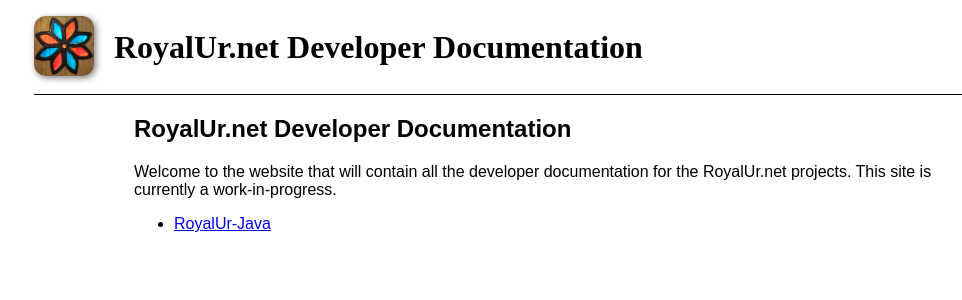
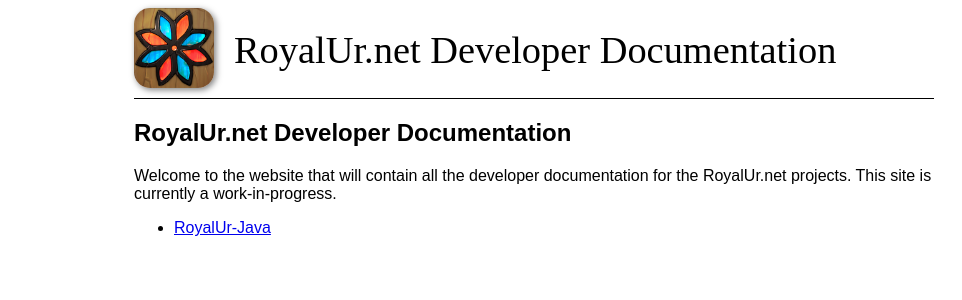
Before and after one commit to RoyalUr/royalur.github.io, a Jekyll site: the page built from DeveloperDocs/HOME.md, in a window 1280 px wide. Shown: the top 300 px of the page, without its empty margins (114-1076 px from the left). Built offline with Jekyll 4.4.1, drawn with Linux system fonts in a browser that asks for light colours; our own code applies the rules of GitHub Pages for plain Markdown files.

Commit message:
Update from https://github.com/RoyalUr/DeveloperDocs/commit/5ec96489f9931720dcf4bac95c12a79414e5f74c

```diff
--- a/DeveloperDocs/_includes/header.html
+++ b/DeveloperDocs/_includes/header.html
@@ -1,8 +1,8 @@
 <header>
     <a href="/">
-        <img id="logo" src="/assets/logo.png" alt="RoyalUr.net Developer Documentation Logo" />
+        <img id="logo" src="/assets/logo.png" alt="RoyalUr.net Developer Documentation Logo" width="512" height="512" />
     </a>
-    <h1>
+    <span class="header-title">
         {{ site.title }}
-    </h1>
+    </span>
   </header>
--- a/DeveloperDocs/css/default.css
+++ b/DeveloperDocs/css/default.css
@@ -5,7 +5,7 @@
 
 header {
     width: 100%;
-    max-width: 1000px;
+    max-width: 800px;
     margin-left: auto;
     margin-right: auto;
     padding-bottom: 0.4em;
@@ -21,8 +21,10 @@
     margin-right: 1em;
 }
 
-header h1 {
+header .header-title {
     font-family: serif;
+    font-weight: normal;
+    font-size: 2.4rem;
     display: inline-block;
     vertical-align: middle;
 }
@@ -30,8 +32,8 @@
 #logo {
     width: auto;
     height: auto;
-    max-width: 60px;
-    max-height: 60px;
+    max-width: 80px;
+    max-height: 80px;
     border-radius: 20%;
     box-shadow: 2px 2px 6px 0px rgba(0,0,0,0.5);
 }
```
